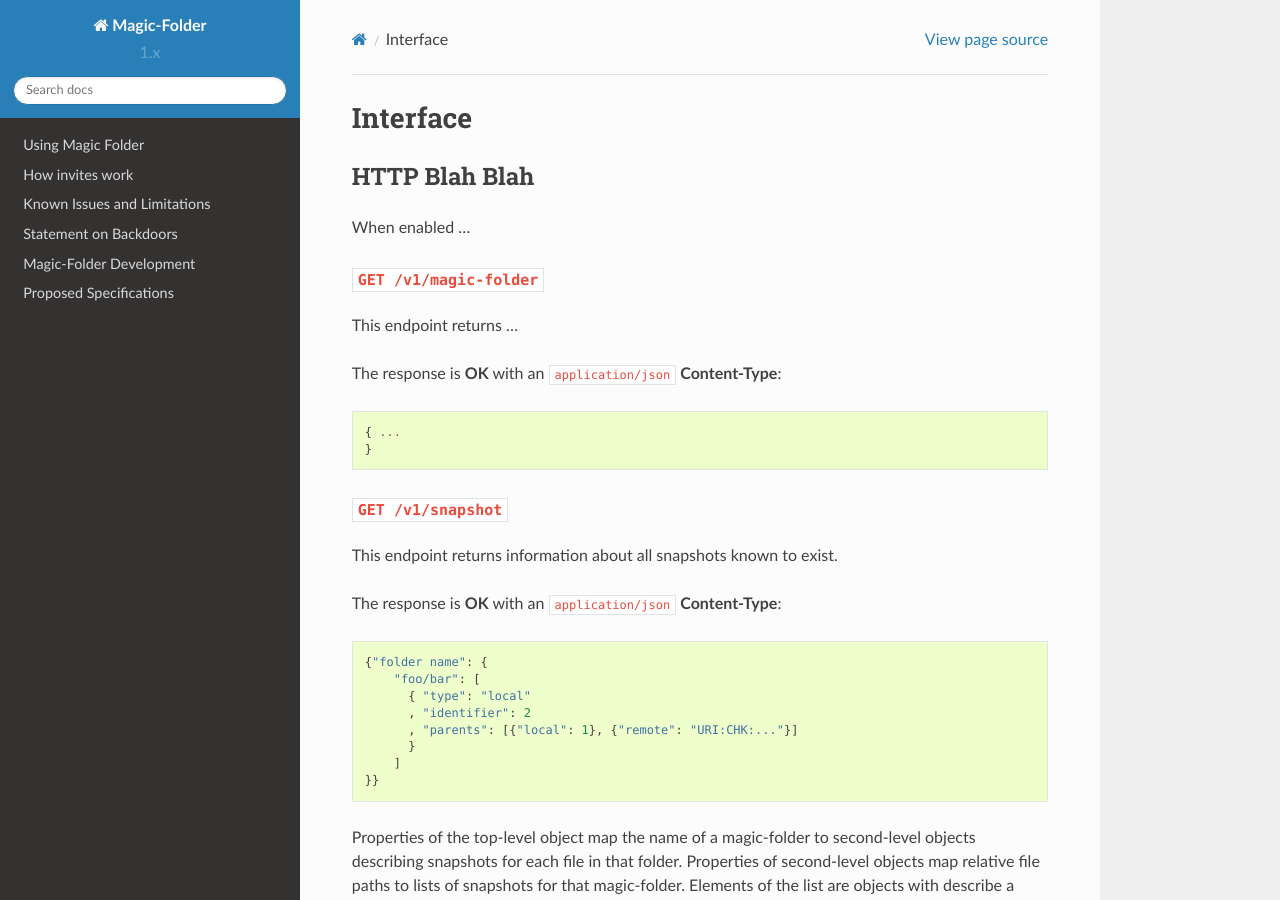
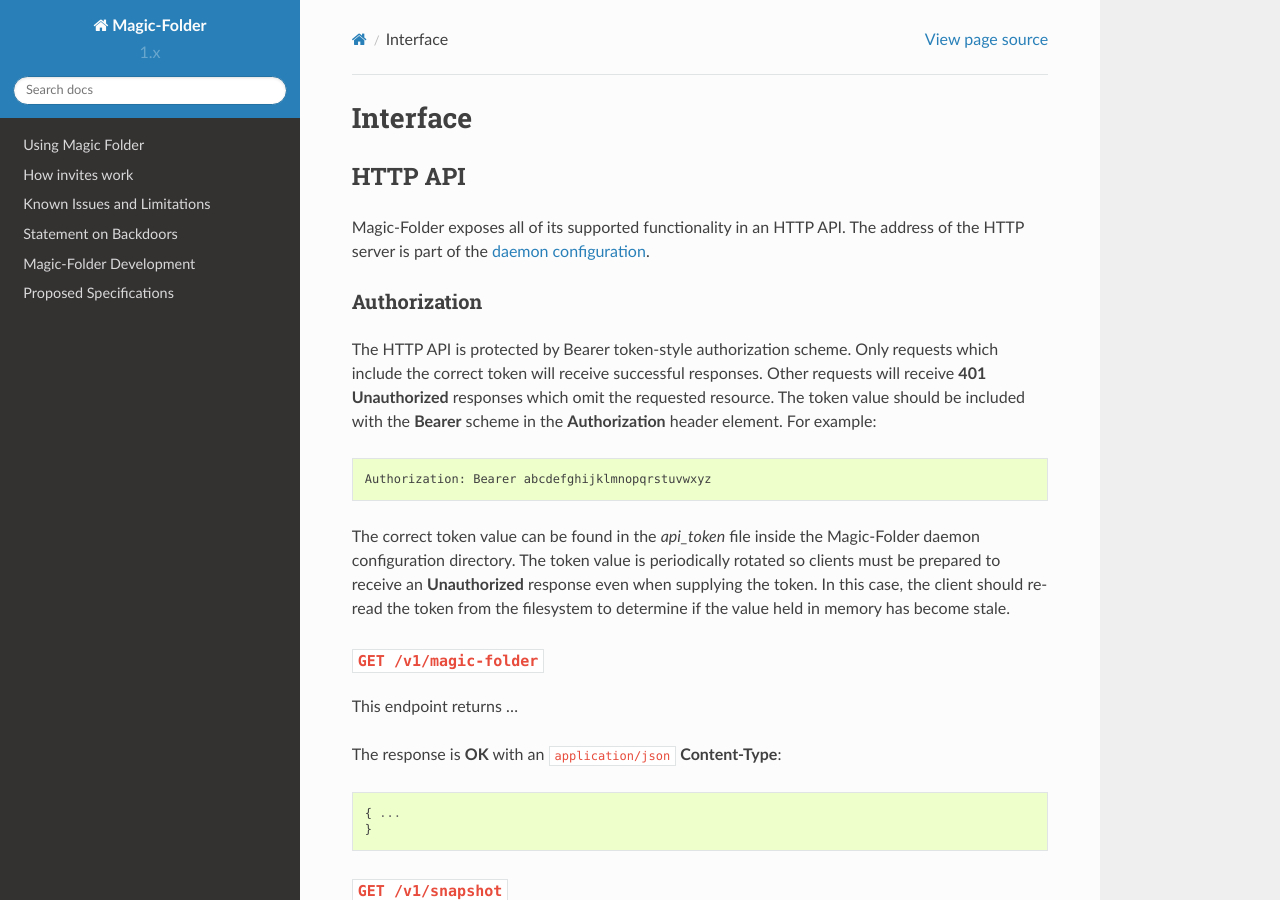
Before and after one commit to tahoe-lafs/magic-folder, a Sphinx documentation site: the page built from docs/interface.rst, in a window 1280 px wide and 900 px high. Built offline with Sphinx 7.4.7 and the Read the Docs theme 2.0.0, drawn with Linux system fonts in a browser that asks for light colours.

Commit message:
write some more of the front matter

```diff
--- a/docs/interface.rst
+++ b/docs/interface.rst
@@ -1,10 +1,29 @@
 Interface
 =========
 
-HTTP Blah Blah
---------------
+HTTP API
+--------
 
-When enabled ...
+Magic-Folder exposes all of its supported functionality in an HTTP API.
+The address of the HTTP server is part of the `daemon configuration`_.
+
+Authorization
+~~~~~~~~~~~~~
+
+The HTTP API is protected by Bearer token-style authorization scheme.
+Only requests which include the correct token will receive successful responses.
+Other requests will receive **401 Unauthorized** responses which omit the requested resource.
+The token value should be included with the **Bearer** scheme in the **Authorization** header element.
+For example::
+
+  Authorization: Bearer abcdefghijklmnopqrstuvwxyz
+
+The correct token value can be found in the *api_token* file inside the Magic-Folder daemon configuration directory.
+The token value is periodically rotated so clients must be prepared to receive an **Unauthorized** response even when supplying the token.
+In this case,
+the client should re-read the token from the filesystem to determine if the value held in memory has become stale.
+
+.. _`daemon configuration`: :ref:`config`
 
 ``GET /v1/magic-folder``
 ~~~~~~~~~~~~~~~~~~~~~~~~
```
